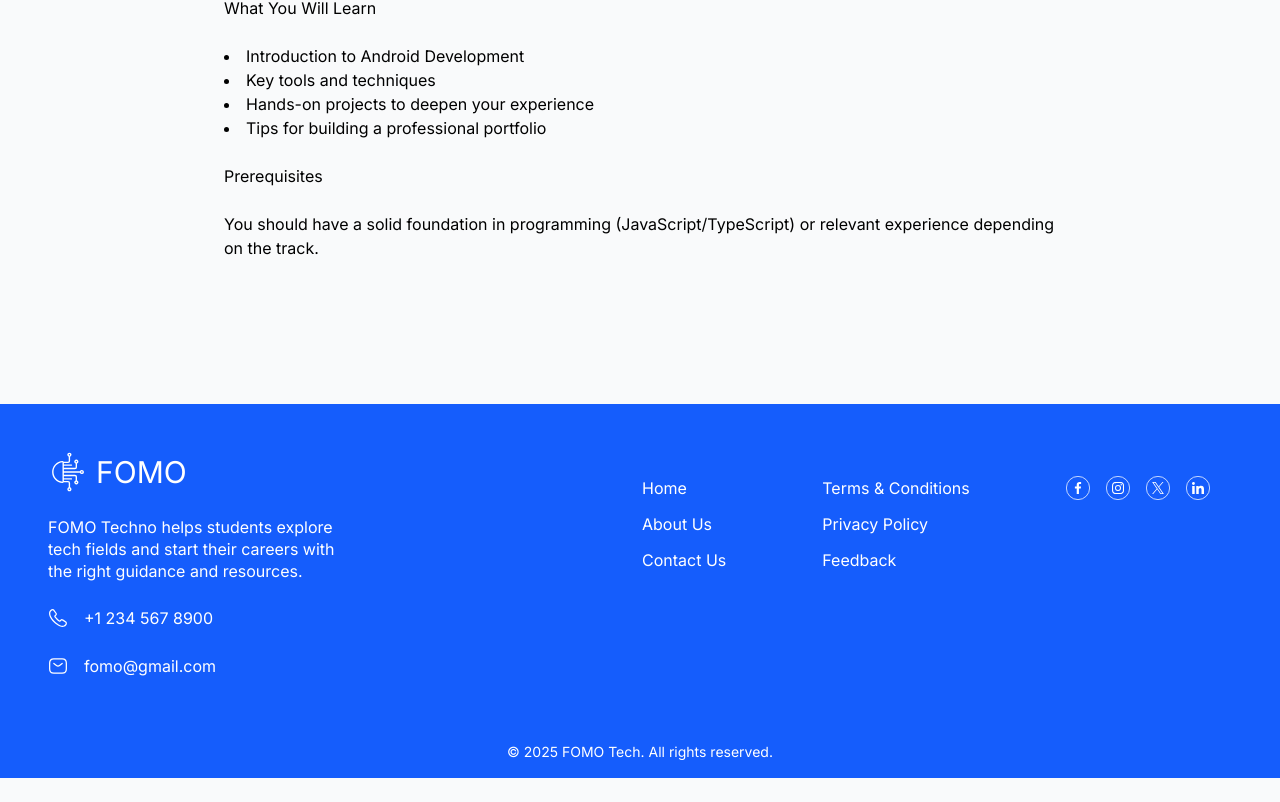
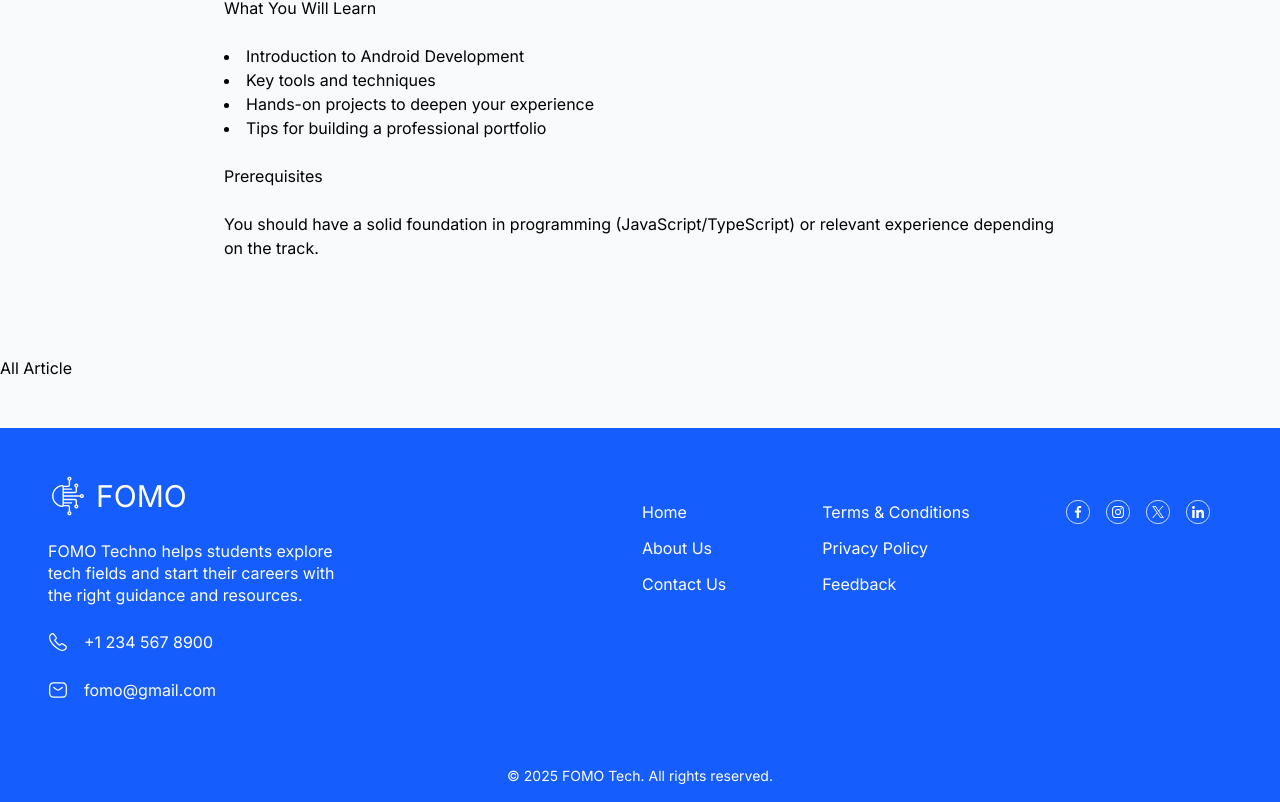
Before and after one commit to Rawand-abu-shammala/FOMO, a Next.js app: page /tracks/android-development in a window 1280 px wide. Shown: the part 1000-1802 px from the top of the page. Before the commit the page ends 1778 px from the top, so only its background shows below. Built offline with nearby package versions, Linux system fonts and the light colour scheme.

Commit message:
Add All Articles section on the UX/UI Design page

```diff
--- a/src/app/tracks/[slug]/page.tsx
+++ b/src/app/tracks/[slug]/page.tsx
@@ -85,7 +85,7 @@ export default async function TrackDetailPage({
           </p>
         </section>
       </article>
-
+      <h2>All Article</h2>
       {/* All Articles — only on the UX/UI Design page */}
       {track.slug === 'ux-ui-design' && <AllArticles />}
     </>
```
